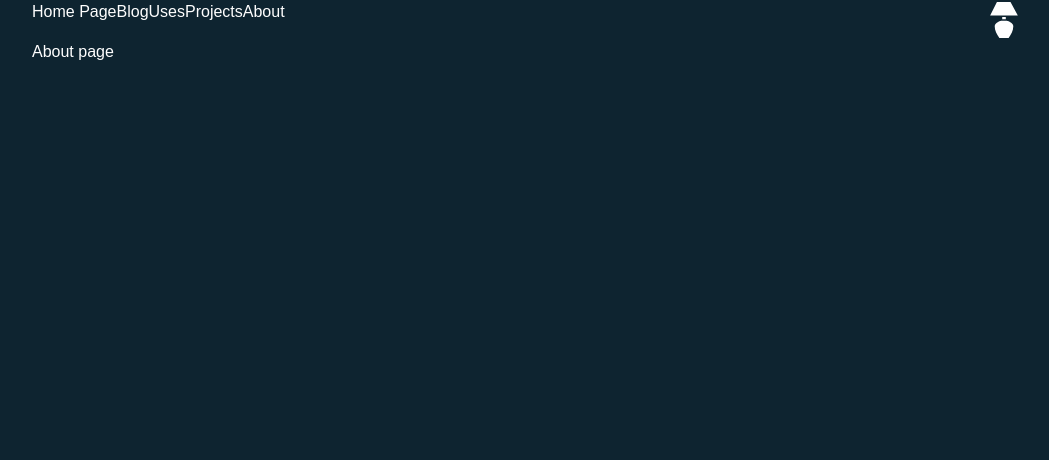
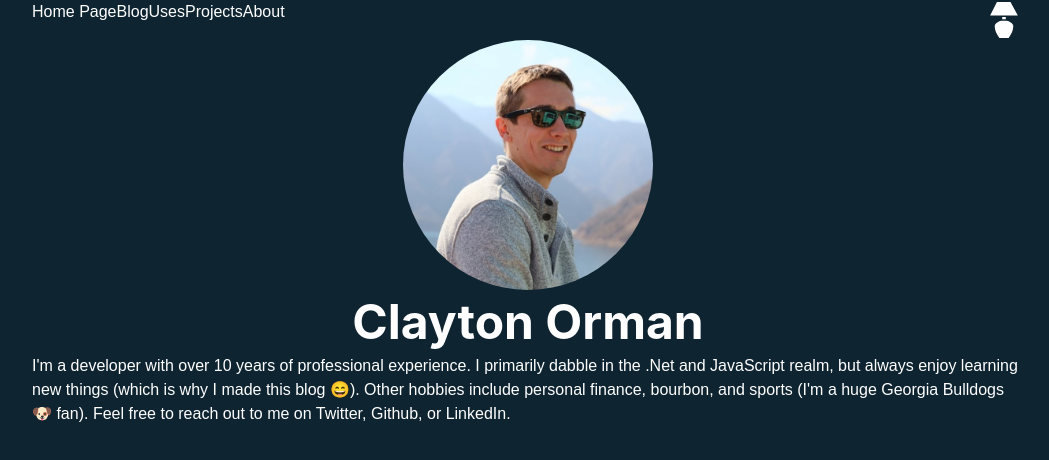
Before and after one commit to thefrugaldev/blog-v2, a Next.js app: page /about in a window 1280 px wide. Shown: the top 460 px of the page, without its empty margins (112-1161 px from the left). Built offline with nearby package versions, Linux system fonts and the light colour scheme; a web font is replaced by a local one.

Commit message:
🚿 tidy up about page

```diff
--- a/src/pages/about.tsx
+++ b/src/pages/about.tsx
@@ -1,8 +1,34 @@
-import React, { FC } from 'react';
-import Layout from '../shared/components/layout';
+import React, { FC } from "react";
+import { Image } from "@chakra-ui/image";
+import Layout from "../shared/components/layout";
+import { Heading, Text, VStack } from "@chakra-ui/layout";
 
 const AboutPage: FC = () => {
-  return <Layout>About page</Layout>;
+  return (
+    <Layout>
+      <VStack>
+        <Image
+          borderRadius="full"
+          boxSize="250px"
+          objectFit="cover"
+          objectPosition="center center"
+          src="/profile.jpeg"
+          alt="Clayton Orman"
+        />
+        <Heading as="h1" size="2xl">
+          Clayton Orman
+        </Heading>
+        <Text>
+          I'm a developer with over 10 years of professional experience. I
+          primarily dabble in the .Net and JavaScript realm, but always enjoy
+          learning new things (which is why I made this blog 😄). Other hobbies
+          include personal finance, bourbon, and sports (I'm a huge Georgia
+          Bulldogs 🐶 fan). Feel free to reach out to me on Twitter, Github, or
+          LinkedIn.
+        </Text>
+      </VStack>
+    </Layout>
+  );
 };
 
 export default AboutPage;
```
Also changed, not shown: public/profile.jpeg (added).
